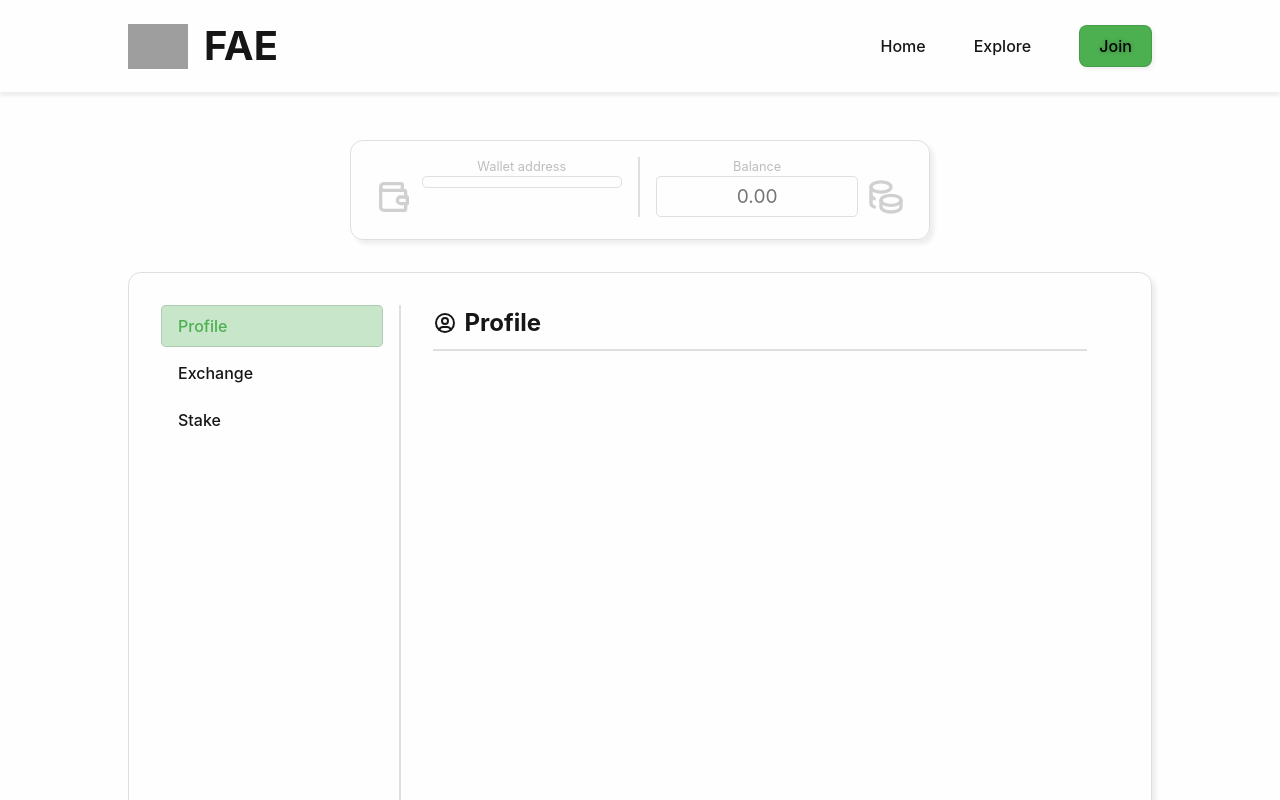
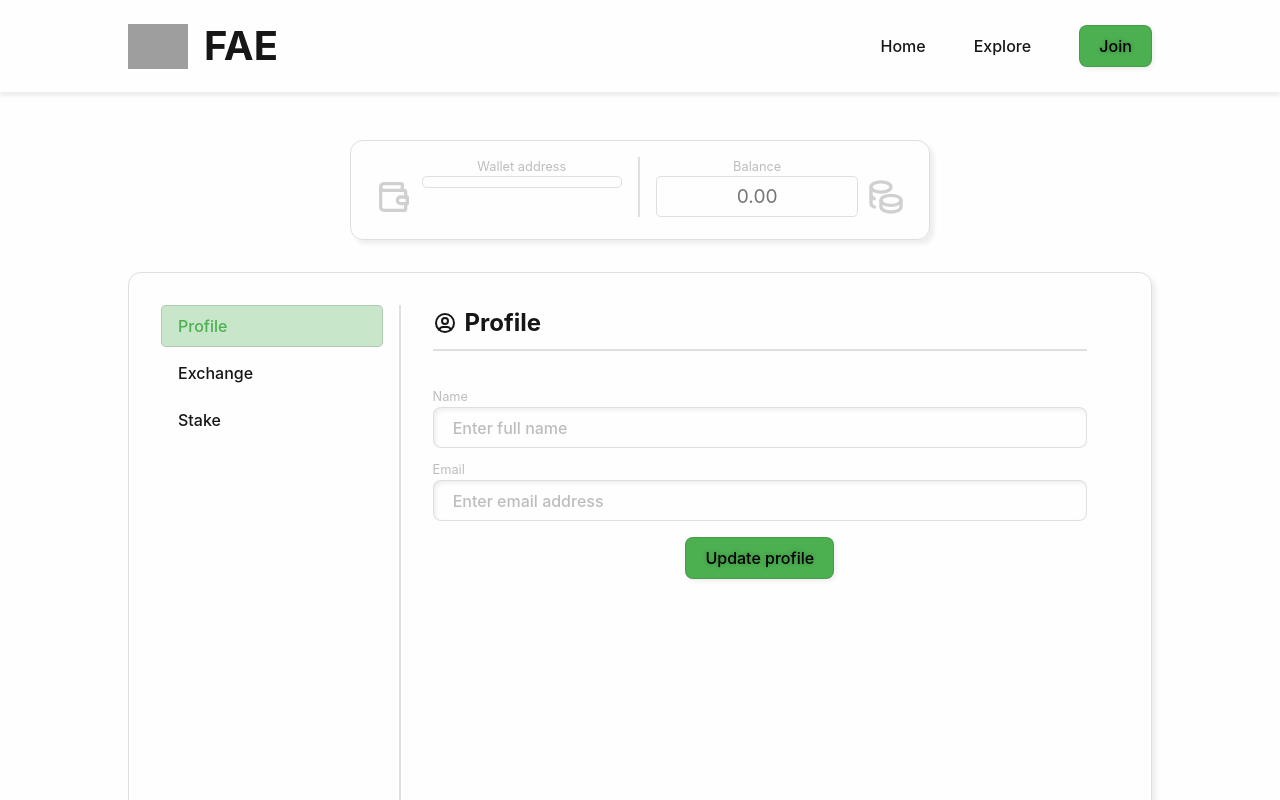
Before and after one commit to rowpacmal/bcu23d-nodejs-faecoin, a React (Vite) app in the folder client/: page /me/overview in a window 1280 px wide. Shown: the top 800 px of the page. Built offline with nearby package versions, Linux system fonts and the light colour scheme; no server answers; grey boxes are pictures that could not be loaded.

Commit message:
Updated profile page for editing user info; added stake page

```diff
--- a/client/src/Router.jsx
+++ b/client/src/Router.jsx
@@ -13,6 +13,7 @@ import Profile from './pages/Profile';
 import Transaction from './pages/Transaction';
 import Send from './pages/exchange/Send';
 import Demo from './pages/Demo';
+import Stake from './pages/Stake';
 
 export const router = createBrowserRouter([
   {
@@ -78,7 +79,7 @@ export const router = createBrowserRouter([
           },
           {
             path: '/me/stake',
-            element: <h2>Stake</h2>,
+            element: <Stake />,
           },
         ],
       },
--- a/client/src/pages/Profile.jsx
+++ b/client/src/pages/Profile.jsx
@@ -1,11 +1,70 @@
+import { useContext, useState } from 'react';
 import { IconUserCircle } from '@tabler/icons-react';
+import UserContext from '../contexts/UserContext';
+import updateFormData from '../utils/updateFormData';
+
+import formStyle from '../styles/Form.module.css';
 
 function Profile() {
+  const { user } = useContext(UserContext);
+  const [userData, setUserData] = useState({
+    name: user?.name,
+    email: user?.email,
+  });
+
+  function handleChange(e) {
+    updateFormData(e, userData, setUserData);
+  }
+
+  async function handleSubmit(e) {
+    e.preventDefault();
+  }
+
   return (
-    <h2>
-      <IconUserCircle />
-      Profile
-    </h2>
+    <>
+      <h2>
+        <IconUserCircle />
+        Profile
+      </h2>
+
+      <form onSubmit={handleSubmit} className={formStyle.form}>
+        <div className={formStyle.fields}>
+          <div className={formStyle.input}>
+            <label htmlFor="name">Name</label>
+
+            <input
+              id="name"
+              name="name"
+              type="text"
+              placeholder="Enter full name"
+              value={userData?.name}
+              onChange={handleChange}
+              required
+            />
+          </div>
+
+          <div className={formStyle.input}>
+            <label htmlFor="email">Email</label>
+
+            <input
+              id="email"
+              name="email"
+              type="email"
+              placeholder="Enter email address"
+              value={userData?.email}
+              onChange={handleChange}
+              required
+            />
+          </div>
+        </div>
+
+        <div className={formStyle.control}>
+          <div className={formStyle.buttons}>
+            <button type="submit">Update profile</button>
+          </div>
+        </div>
+      </form>
+    </>
   );
 }
 
--- /dev/null
+++ b/client/src/pages/Stake.jsx
@@ -0,0 +1,9 @@
+function Stake() {
+  return (
+    <>
+      <h2>Stake</h2>
+    </>
+  );
+}
+
+export default Stake;
```
